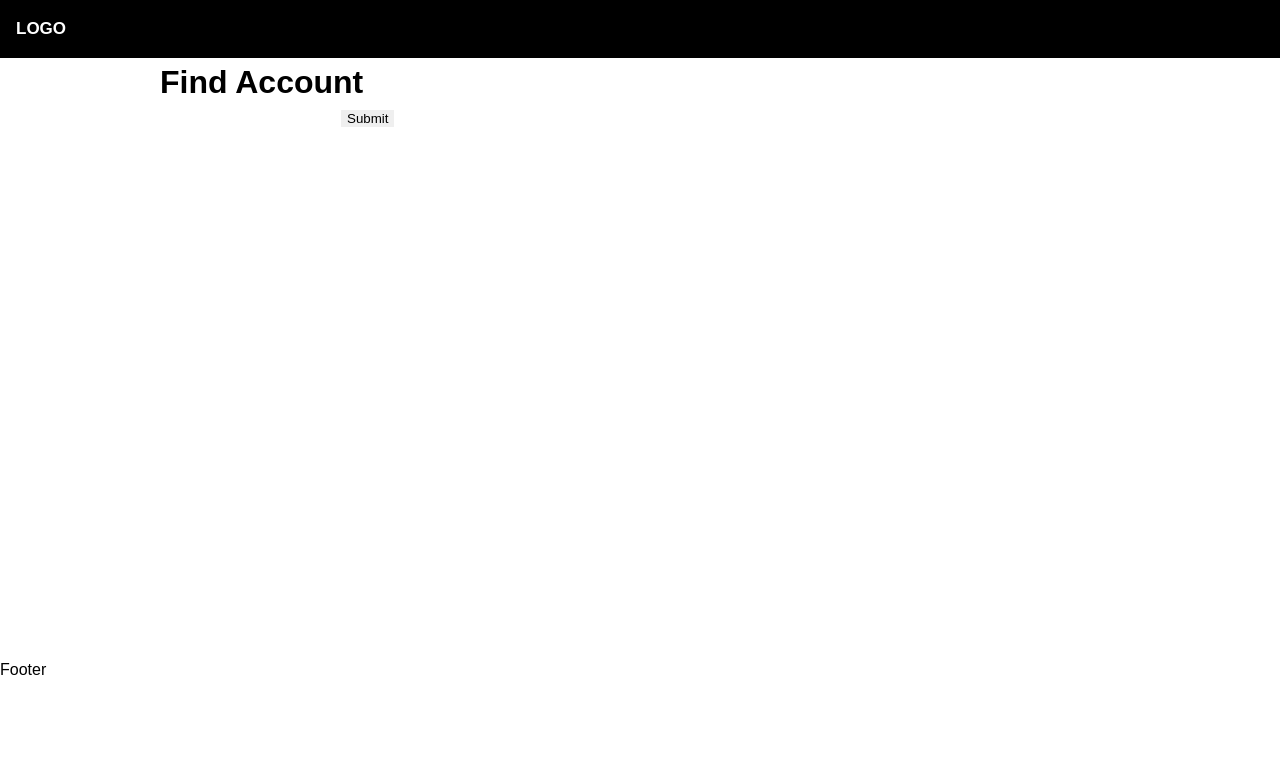
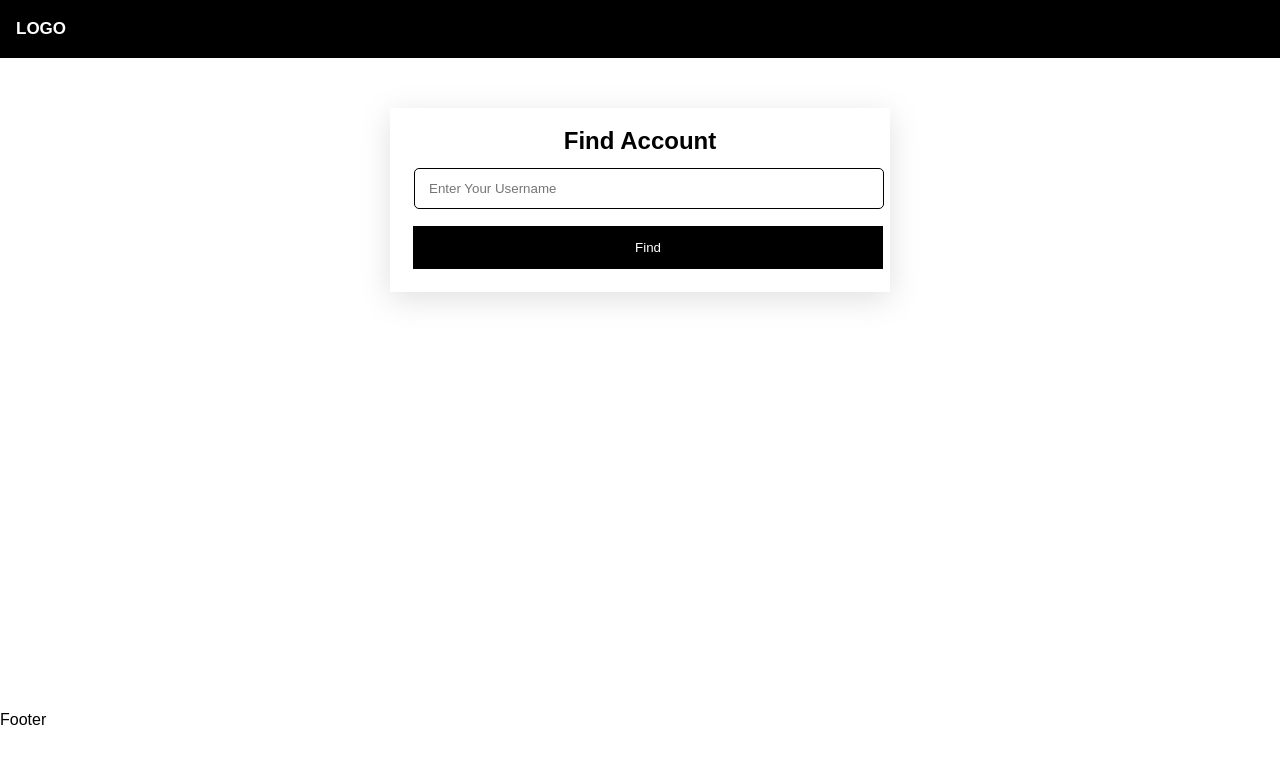
Before and after one commit to therefat/github_account_finder, a React (Vite) app: page / in a window 1280 px wide. Shown: the top 764 px of the page. Built offline with nearby package versions, Linux system fonts and the light colour scheme.

Commit message:
Add search box component styles

```diff
--- /dev/null
+++ b/src/assets/css/serachbox/serachbox.css
@@ -0,0 +1,30 @@
+.searchbox {
+    display: flex;
+    flex-direction: column;
+    width: 500px;
+    margin: auto;
+    margin-top: 50px;
+    padding: 15px;
+    box-shadow: rgba(100, 100, 111, 0.2) 0px 7px 29px 0px;
+}
+.searchbox h2{
+    text-align: center;
+}
+input[type=text]  {
+    width: 100%;
+    border: 1px solid black;
+    padding: 12px 14px;
+    border-radius: 5px;
+    margin: 9px;
+
+}
+input[type=submit]  {
+    background-color: black;
+    color: white;
+    margin: 8px;
+    padding: 14px;
+    text-align: center;
+    align-items: center;
+    display: inline-block;
+    width: 100%;
+}
--- a/src/component/SerachBox.jsx
+++ b/src/component/SerachBox.jsx
@@ -1,6 +1,7 @@
 import axios from 'axios';
 import React, { useContext, useEffect, useState } from 'react'
 import { UserContext } from '../context/UserContext';
+import '../assets/css/serachbox/serachbox.css'
 
 function SerachBox() {
   // Destructuring the values (userData and setUserData) from the context to access the shared state.
@@ -31,16 +32,17 @@ function SerachBox() {
   console.log(userData)
   return (
     <>
-    <div>
+    <div className='searchbox'>
         {/* Form for entering the username and submitting the search */}
-        <h1>Find Account</h1>
+        <h2>Find Account</h2>
         <div>
             <form onSubmit={(e) => findAccount(e)}>
                    {/* Input field for entering the username */}
                 <label htmlFor="username"></label>
-                <input type="text" value={username} name="username" id="" onChange={(e) => setUserName(e.target.value)} />
+                <input type="text" value={username} name="username" id="" onChange={(e) => setUserName(e.target.value)} placeholder='Enter Your Username'/>
 
-                <button>Submit</button>
+
+                <input type="submit" value="Find" />
             </form>
         </div>
     </div>
```
